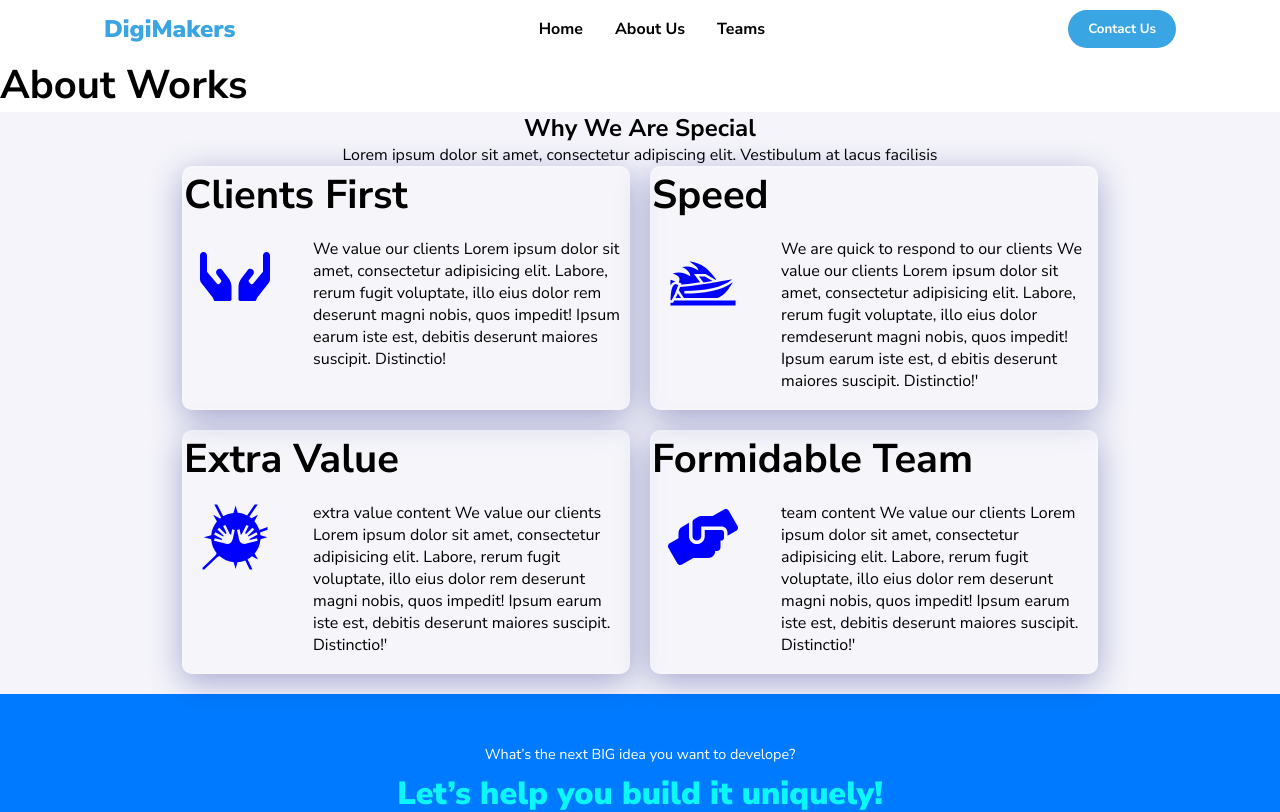
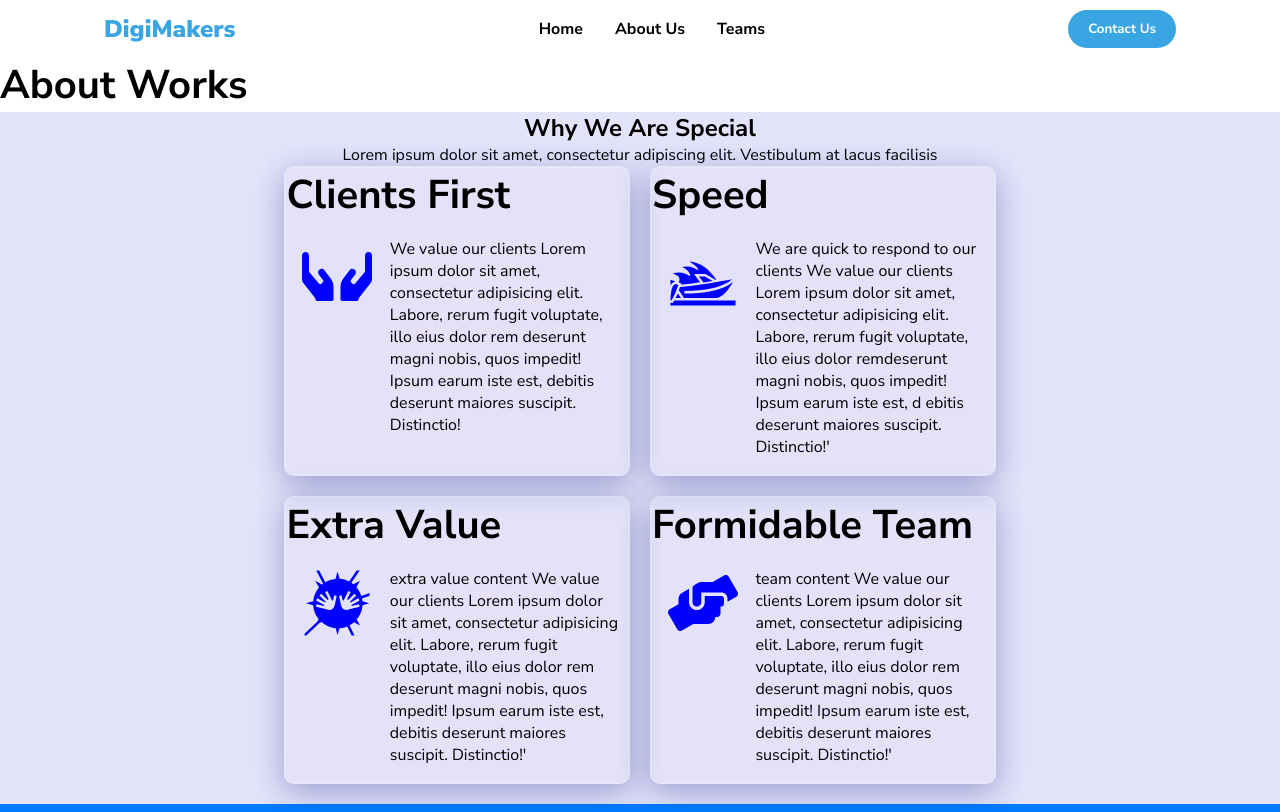
Before and after one commit to Luxt-Tech-JavaScript-Peer2/Digimakers-Landing-Page, a React (Create React App) app: page /about in a window 1280 px wide. Shown: the top 812 px of the page. Built offline with nearby package versions, Linux system fonts and the light colour scheme.

Commit message:
changed the style

```diff
--- a/src/styles/WhyWeAreSpecial.css
+++ b/src/styles/WhyWeAreSpecial.css
@@ -4,7 +4,7 @@
 }
 .wrapper1{
     padding-bottom:20px;
-    background-color: rgb(244, 244, 250);
+    background-color: rgb(227, 227, 250);
 
 }
 .content{
@@ -12,23 +12,20 @@
 }
 .gridContainer{
     display:grid;
-    grid-template-columns: 35% 35%;
+    grid-template-columns: 27% 27%;
     grid-gap:20px;
     justify-content: center;
     align-content: center;
 
 }
 .gridContainer>div{
-    background: rgba( 255, 255, 255, 0.15 );
+    background: rgba(  232, 26, 26, 0.005 );
     box-shadow: 0 8px 32px 0 rgba( 31, 38, 135, 0.37 );
     backdrop-filter: blur( 0.0px );
     -webkit-backdrop-filter: blur( 0.0px );
     border-radius: 10px;
     border: 2px solid rgba( 255, 255, 255, 0.18 );
 
-    /*background-color: rgb(172, 202, 236);
-    padding:10px;
-    border-radius:5px;*/
 }
 .innerGrid{
     display: grid;
```
